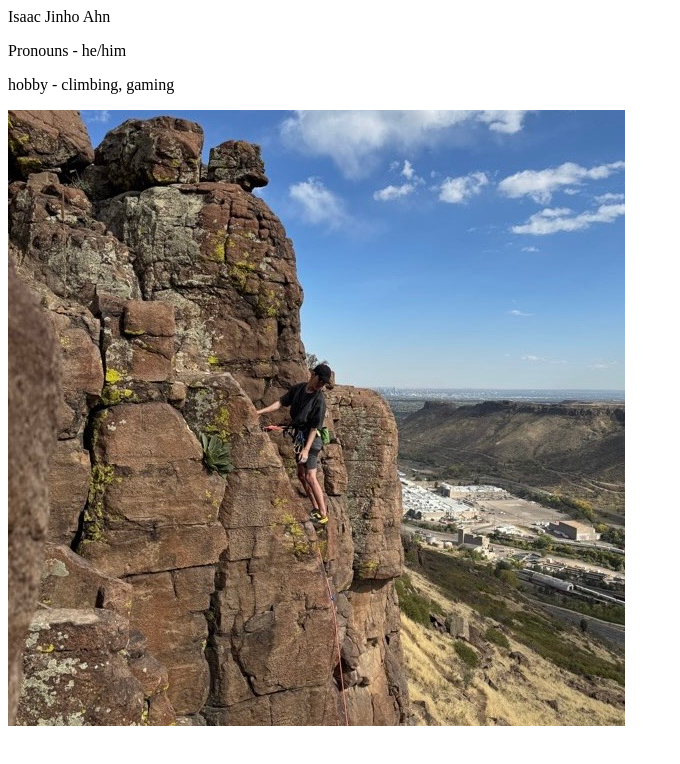
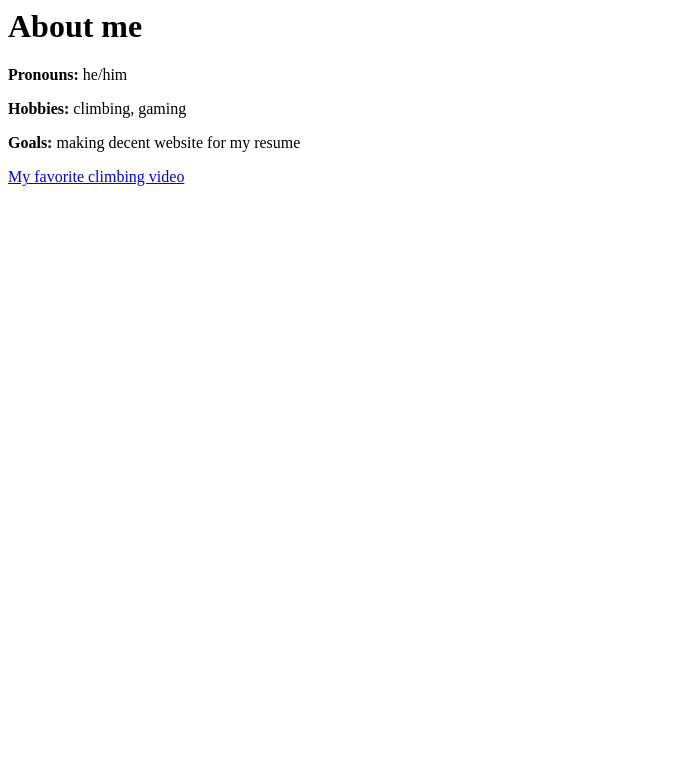
Before and after one commit to jiah5265/jiah5265.github.io, a plain HTML site: page wa/wa2.html in a window 1280 px wide. Shown: the whole page, without its empty margins (0-680 px from the left). Drawn offline with Linux system fonts and the light colour scheme.

Commit message:
Update wa2.html

```diff
--- a/wa/wa2.html
+++ b/wa/wa2.html
@@ -1,12 +1,16 @@
 <html>
     <head>
-        <p>Isaac Jinho Ahn</p>
+        <title>Isaac Jinho Ahn</title>
     </head>
     <body>
-        <p> Pronouns - he/him </p>
-        <p> hobby - climbing, gaming </p>
-
-        <p> <img src="../img/climbingoutdoors2.jpg" alt="Climbing in Golden Colorado"> </p>
+        <h1> About me </h1>
+        <p> <strong>Pronouns: </strong>he/him </p>
+        <p> <strong>Hobbies: </strong>climbing, gaming </p>
+        <p> <strong>Goals: </strong>making decent website for my resume </p>
+        <p></p>
+        <p> <a href="../img/climbingoutdoors2.jpg" alt="Climbing in Golden Colorado"></a></p>
+        <p> <a href="https://www.youtube.com/watch?v=-iKbA_B7bzw">My favorite climbing video</a></p>
+        <p></p>
 
 
     </body>
```
